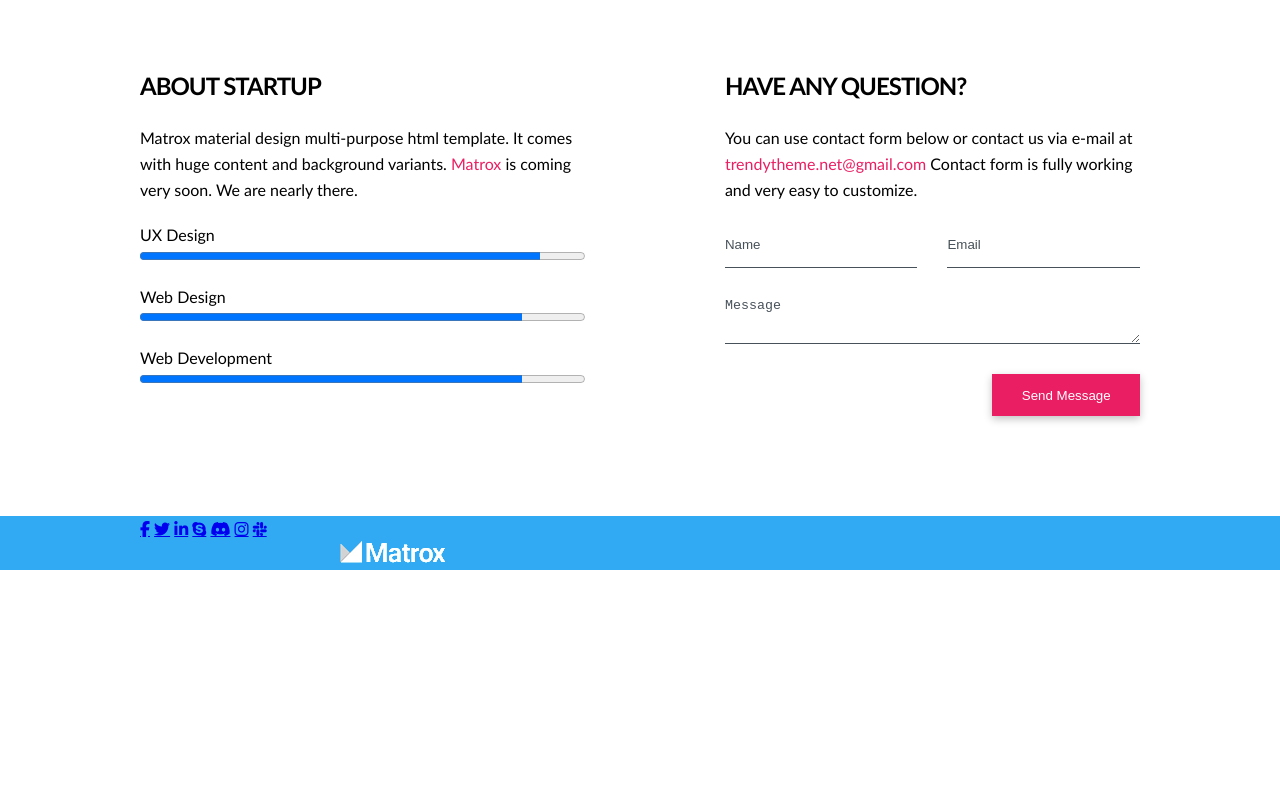
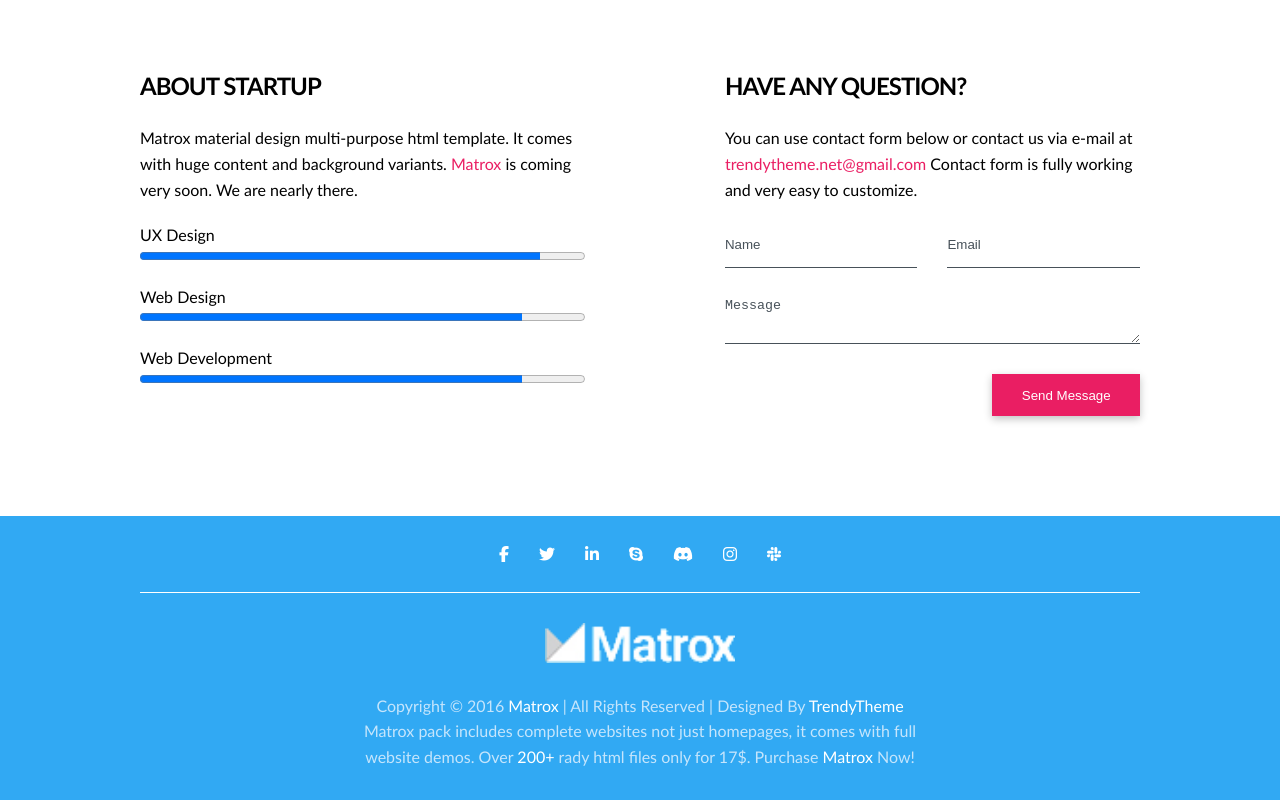
Before and after one commit to anonsas/06-matrox-website, a website: page index.html in a window 1280 px wide. Shown: the part 833-1633 px from the top of the page. Before the commit the page ends 1403 px from the top, so only its background shows below. Drawn offline with Linux system fonts and the light colour scheme.

Commit message:
build clock #5

```diff
--- a/css/base/base.css
+++ b/css/base/base.css
@@ -4,7 +4,7 @@
   --secondary-color: #ea1e63;
   --black-color: #030303;
   --white-color: #ffffff;
-  --gray-color-light: #d2ccc9;
+  --gray-color-light: #c5e5fc;
   --gray-color-dark: #475159;
 }
 
@@ -30,7 +30,6 @@
   font-size: 1.6rem; /* 16px or style elements individually */
   min-height: 100vh; /* body - takes the full screen */
 }
-
 /* Changing the style of selected text */
 ::selection {
   background-color: var(--red-color);
--- a/css/base/breakpoints.css
+++ b/css/base/breakpoints.css
@@ -32,7 +32,8 @@
     width: 100%;
     margin: 0;
   }
-  .container > .row {
+
+  .container .row {
     padding: 0 6rem;
   }
 }
--- a/css/layouts/footer.css
+++ b/css/layouts/footer.css
@@ -2,3 +2,61 @@
   color: var(--white-color);
   background-color: var(--primary-color);
 }
+
+.footer > .row > .socials {
+  padding: 3rem 0;
+  display: flex;
+  justify-content: center;
+  column-gap: 3rem;
+}
+
+.footer a,
+.footer a:link,
+.footer a:visited {
+  color: var(--white-color);
+  text-decoration: none;
+  transition: all 0.3s;
+}
+
+.footer a:hover {
+  color: var(--secondary-color);
+}
+
+.footer .separator-line {
+  height: 1px;
+  background-color: var(--white-color);
+}
+
+.footer .footer__logo {
+  height: 4rem;
+  width: auto;
+  object-fit: contain;
+}
+
+.footer .footer__copyright {
+  padding: 3rem 0;
+  display: flex;
+  flex-direction: column;
+  justify-content: center;
+  row-gap: 3rem;
+}
+
+.footer .footer__description {
+  text-align: center;
+  color: var(--gray-color-light);
+}
+
+@media screen and (max-width: 600px) {
+  .footer .footer__copyright {
+    padding: 3rem;
+  }
+  .footer .footer__logo {
+    height: 3rem;
+  }
+}
+
+@media screen and (max-width: 400px) {
+  .footer > .row > .socials {
+    column-gap: 1.6rem;
+  }
+}
--- a/index.html
+++ b/index.html
@@ -127,9 +127,22 @@
           <a href="#" class="fa-brands fa-instagram"></a>
           <a href="#" class="fa-brands fa-slack"></a>
         </div>
+        <div class="separator-line"></div>
       </div>
-      <div class="row-small">
-        <img src="./images/logo-white.png" alt="logo-white" />
+      <div class="row-small footer__copyright">
+        <img src="./images/logo-white.png" alt="logo-white" class="footer__logo" />
+        <div class="footer__description">
+          <p>
+            Copyright &copy; 2016 <a href="#">Matrox</a> | All Rights Reserved | Designed
+            By
+            <a href="#">TrendyTheme</a>
+          </p>
+          <p>
+            Matrox pack includes complete websites not just homepages, it comes with full
+            website demos. Over <a href="#">200+</a> rady html files only for 17$.
+            Purchase <a href="#">Matrox</a> Now!
+          </p>
+        </div>
       </div>
     </footer>
   </body>
```
